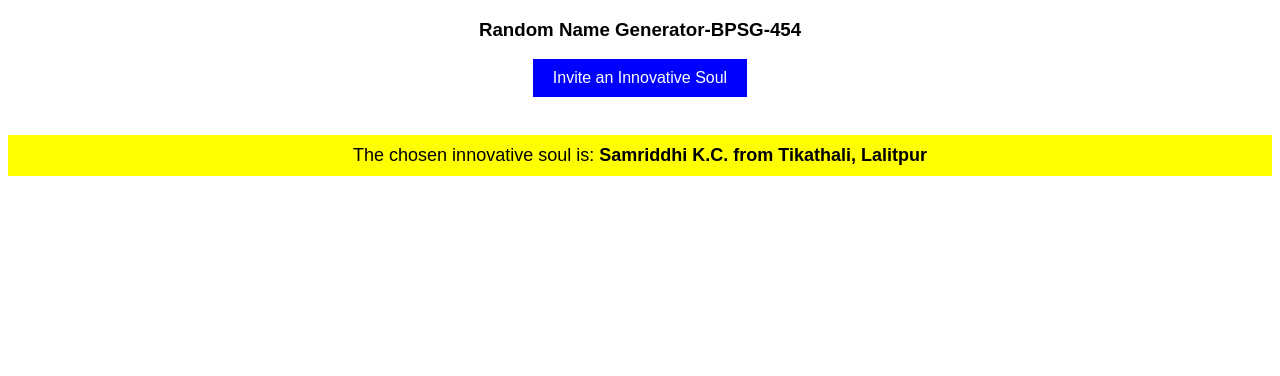
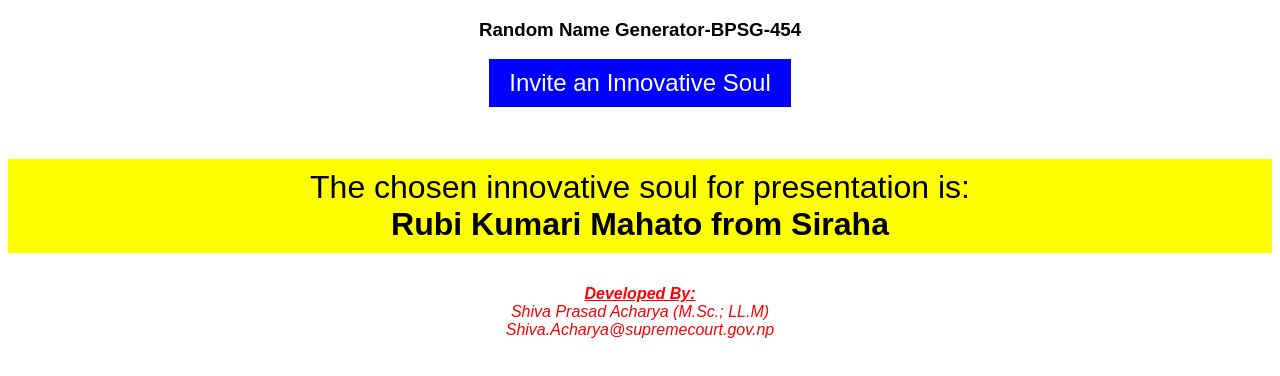
Before and after one commit to ShivaPrasadAcharya/randomname.git.io, a plain HTML site: page index.html in a window 1280 px wide. Both pictures are taken after a click on the button "Invite an Innovative Soul". Drawn offline with Linux system fonts and the light colour scheme.

Commit message:
improved version

```diff
--- a/index.html
+++ b/index.html
@@ -13,7 +13,7 @@
             background-color: blue;
             color: white;
             padding: 10px 20px;
-            font-size: 16px;
+            font-size: 24px;
             border: none;
             cursor: pointer;
             margin-bottom: 20px;
@@ -23,13 +23,18 @@
         #output {
             background-color: yellow;
             padding: 10px;
-            font-size: 18px;
+            font-size: 32px;
         }
 
         /* Styling for the bold name */
         #output span {
             font-weight: bold;
         }
+        #developedby {
+      font-style: italic;
+      color: red;
+    }
+
     </style>
 </head>
 <body>
@@ -39,7 +44,7 @@
 
     <script>
         // Array of names from which to generate random names
-        const names = ['Alaska Poudyal from Kapan, Kathmandu', 'Ambika Shah from Chakraghatta, Sarlahi' ,'Anjali Singh from Dhanusha', 'Archana Baral from Sinduli', 'Jennifer Chhetri Bajracharya from Asan', 'Narayani Pandey from Nuwakot', 'Samriddhi K.C. from Tikathali,  Lalitpur', 'Sapna Singh from Janakpur', 'Shaila Chaudhary from Lamahi, Dang','Yashoda Karki from Dolakha'];
+        const names = ['Alaska Poudyal from Kapan, Kathmandu', 'Ambika Shah from Chakraghatta, Sarlahi' ,'Anjali Singh from Dhanusha', 'Archana Baral from Sinduli', 'Jennifer Chhetri Bajracharya from Asan', 'Narayani Pandey from Nuwakot', 'Prikshya Chaudhary from Dang', 'Rubi Kumari Mahato from Siraha', 'Samriddhi K.C. from Tikathali,  Lalitpur', 'Sapna Singh from Janakpur', 'Shaila Chaudhary from Lamahi, Dang','Yashoda Karki from Dolakha'];
         let shuffledNames = [];
 
         function shuffleArray(array) {
@@ -61,8 +66,14 @@
 
             // Display the random name in the output paragraph
             const outputElement = document.getElementById('output');
-            outputElement.innerHTML = `The chosen innovative soul is: <span>${randomName}</span>`;
+            outputElement.innerHTML = `The chosen innovative soul for presentation is:<br><span>${randomName}</span>`;
+
         }
     </script>
 </body>
+<footer>
+    <p id="developedby"><u><b>Developed By:</b></u><br> Shiva Prasad Acharya (M.Sc.; LL.M)<br> Shiva.Acharya@supremecourt.gov.np <br>
+    </p>
+  </footer>
 </html>
+</html>
```
